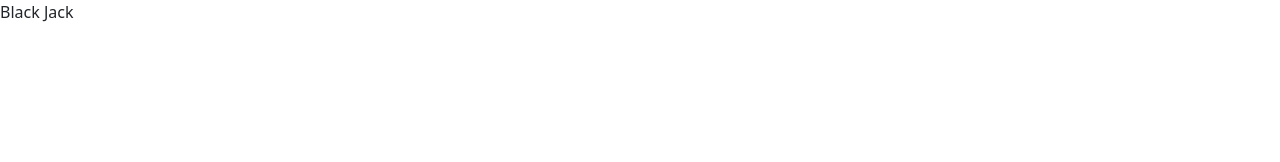
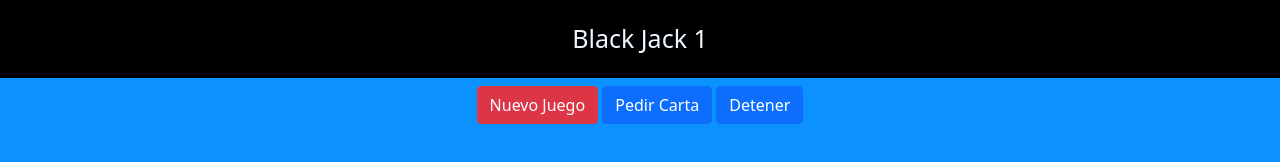
Before and after one commit to DiegoAlvarezH/Blackjack-js, a plain HTML site: page index.html in a window 1280 px wide. Drawn offline with nearby package versions, Linux system fonts and the light colour scheme.

Commit message:
personalizando el juego

```diff
--- a/assets/css/styles.css
+++ b/assets/css/styles.css
@@ -1,5 +1,13 @@
+html, body {
+    margin: 0px;
+    background-color:  #0c92ff;
+    color: white;
+}
 
-.title {
+.titulo {
     text-align: center;
     background-color: black;
+    color: aliceblue;
+    padding: 20px;
+    font-size: 25px;
 }
--- a/index.html
+++ b/index.html
@@ -6,13 +6,21 @@
     <meta name="viewport" content="width=device-width, initial-scale=1.0">
     <title>Black Jack</title>
     <link href="https://cdn.jsdelivr.net/npm/bootstrap@5.0.2/dist/css/bootstrap.min.css" rel="stylesheet" integrity="sha384-EVSTQN3/azprG1Anm3QDgpJLIm9Nao0Yz1ztcQTwFspd3yD65VohhpuuCOmLASjC" crossorigin="anonymous">
-    <link rel="stylesheet" href="/assets/css/styles.css">
+    <link rel="stylesheet" href="assets/css/styles.css">
 
 </head>
 <body>
-    <header>
-        Black Jack
-    </header class="title">
+    <header class="titulo">
+        Black Jack 1
+    </header>
+
+    <div class="row mt-2">
+        <div class="col text-center">
+            <button class="btn btn-danger" > Nuevo Juego</button>
+            <button class="btn btn-primary">Pedir Carta</button>
+            <button class="btn btn-primary">Detener</button>
+        </div>
+    </div>
 
     <script src="./assets/js/juego.js"></script>
 
```
